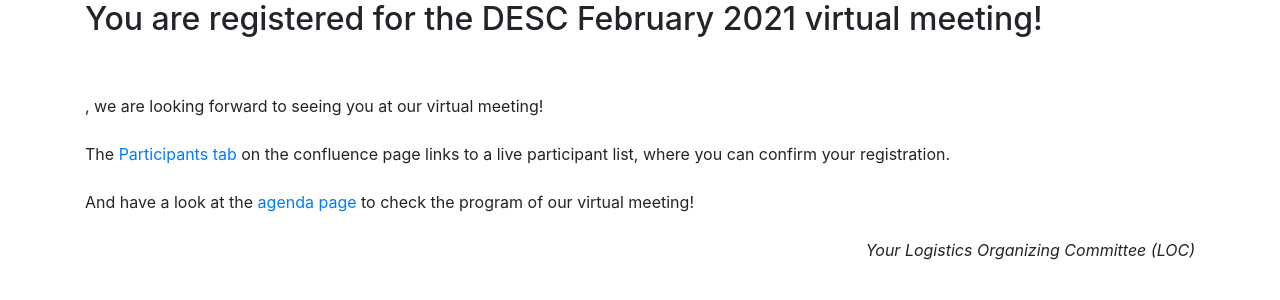
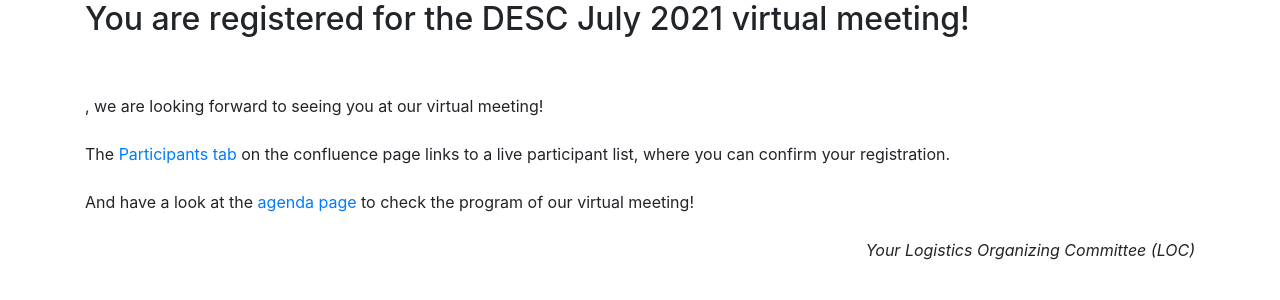
Before and after one commit to LSSTDESC/meeting-registration-form, a Flask app: template templates/success.html in a window 1280 px wide. Shown: the top 300 px of the page. Run offline with Flask 2, Linux system fonts and the light colour scheme; the template is opened without the code that fills it, so the values that code supplies are empty; some libraries are stand-ins or nearby versions.

Commit message:
update success page for summer 2021

```diff
--- a/templates/success.html
+++ b/templates/success.html
@@ -11,17 +11,17 @@
 <body>
 
   <div class="container">
-    <h2>You are registered for the DESC February 2021 virtual meeting!</h2>
+    <h2>You are registered for the DESC July 2021 virtual meeting!</h2>
     <br>
     <br>
     {{data.first_name}}, we are looking forward to seeing you at our virtual meeting!<br>
 
     <br>
-    The <a href="https://confluence.slac.stanford.edu/display/LSSTDESC/DESC+February+2021+Virtual+Meeting%3A++Participants" target="_blank">Participants tab</a> on the confluence page links to a live participant list, where you can confirm your
+    The <a href="https://confluence.slac.stanford.edu/display/LSSTDESC/DESC+Summer+2021+Virtual+Meeting%3A++Participants" target="_blank">Participants tab</a> on the confluence page links to a live participant list, where you can confirm your
     registration.
     <br>
     <br>
-    And have a look at the <a href="https://confluence.slac.stanford.edu/display/LSSTDESC/DESC+February+2021+Virtual+Meeting+%3A+Agenda" target="_blank">agenda page</a> to check the program of our virtual meeting!
+    And have a look at the <a href="https://confluence.slac.stanford.edu/display/LSSTDESC/DESC+Summer+2021+Virtual+Meeting+%3A+Agenda" target="_blank">agenda page</a> to check the program of our virtual meeting!
     <br>
 
     <br>
```
